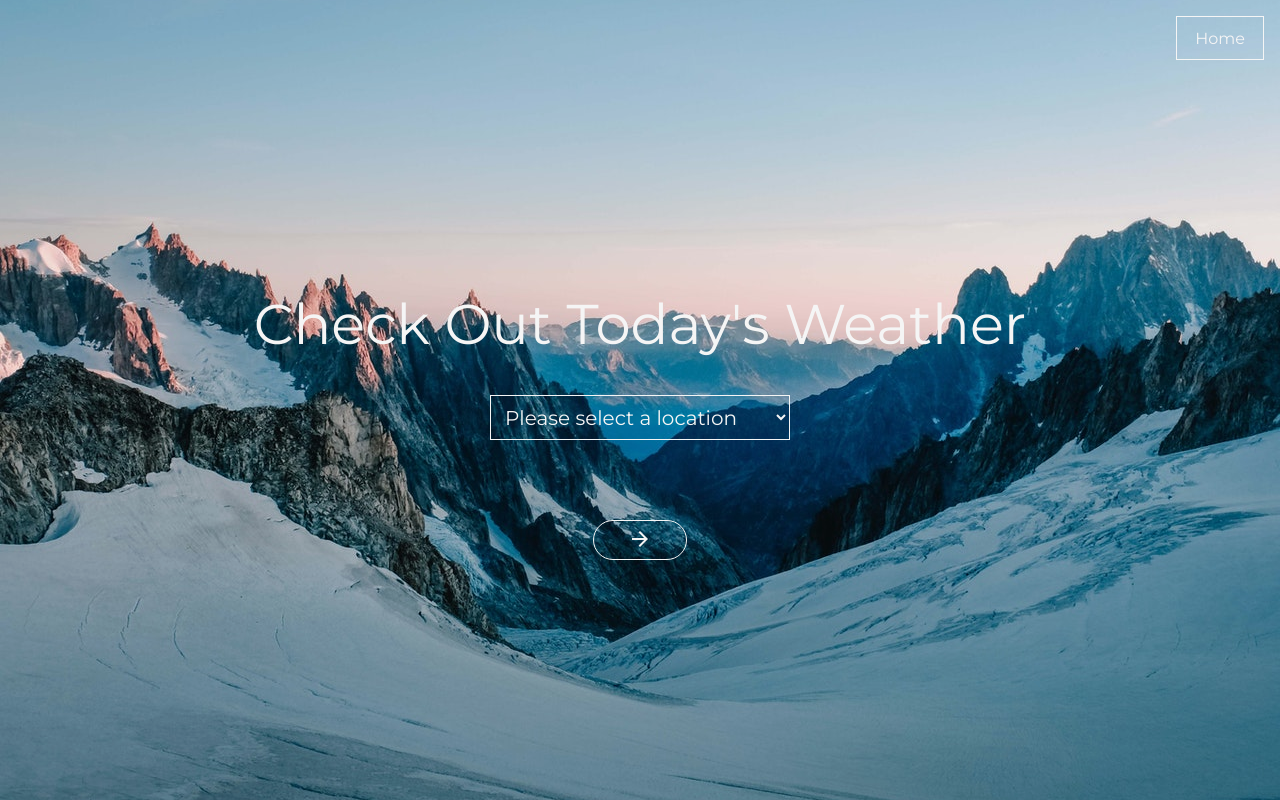
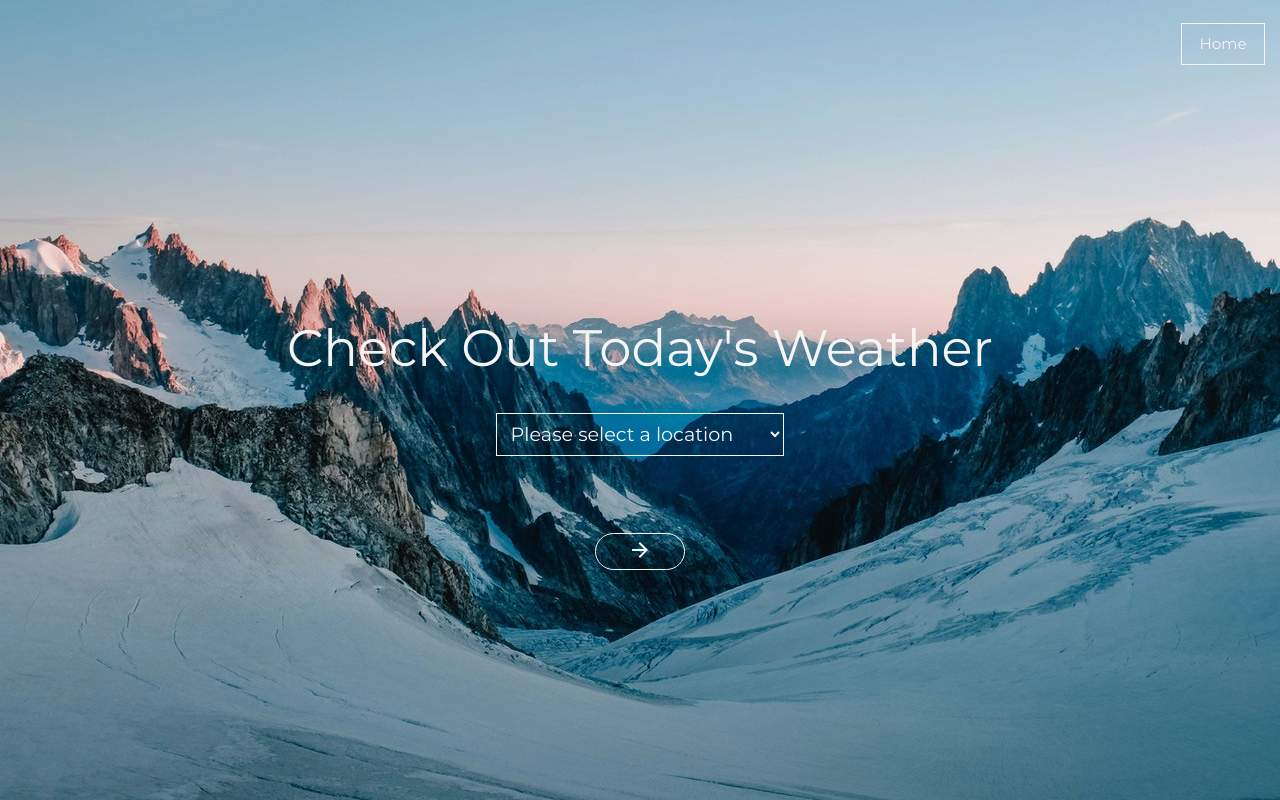
Before and after one commit to RaheemWilson/WeatherApp, a plain HTML site: page index.html in a window 1280 px wide. Drawn offline with Linux system fonts and the light colour scheme.

Commit message:
Add files via upload

```diff
--- a/style.css
+++ b/style.css
@@ -21,9 +21,9 @@ body::after, html::after{
     background: transparent;
     width: 5.5em;
     height: 2.75em;
-    margin-top: 1em;
+    margin-top: 1.5em;
     margin-right: 1em;
-    font-size: 1em;
+    font-size: calc(0.75em + 0.25vw);
     float: right;
     border: #fff solid 1px;
     color: #fff;
@@ -32,12 +32,12 @@ body::after, html::after{
 
 #display{
     text-align: center;
-    padding: 14em 0 1em;
+    padding: 16em 0 1em;
 }
 
 #display-heading{
     font-family: 'Montserrat', sans-serif;
-    font-size: 3.5em;
+    font-size: calc(1.5vw + 2em);
     font-weight: 400;
     padding: 0.5em 1em 0;
 }
@@ -46,7 +46,7 @@ body::after, html::after{
     background: transparent;
     width: 15em;
     height: 2.25em;
-    font-size: 1.25em;
+    font-size: calc(1em + 0.25vw);
     padding-left: 0.5em;
     margin-bottom: 4em;
     border: #fff solid 1px;
@@ -63,10 +63,11 @@ body::after, html::after{
 #enter-button{
     background: transparent;
     color: #fff;
-    width: 7em;
-    height: 3em;
+    width: calc(6.5em + 0.25vw);
+    height: calc(2.5em + 0.25vw);
     border-radius: 50px;
     border: #fff solid 1px;
+    text-align: center;
 }
 
 #parish:hover, #home-button:hover, #enter-button:hover{
@@ -82,7 +83,7 @@ body::after, html::after{
 
 #temp{
     font-family: 'Montserrat', sans-serif;
-    font-size: 3.5em;
+    font-size: calc(1.5vw + 2em);
     font-weight: 400;
 }
 
@@ -93,7 +94,7 @@ body::after, html::after{
 }
 
 #current-weather h1{
-    font-size: 7em;
+    font-size: calc(6.25em + 0.25vw);
     font-weight: lighter;
     margin-top: 0em;
 }
@@ -106,11 +107,11 @@ body::after, html::after{
 #current-weather img{
     width: 8em;
     height: 8em;
-    margin-top: 1em;
+    margin-top: calc(0.5em + 0.1vw);
 }
 
 #weather-description{
-    font-size: 1.75em;
+    font-size: calc(1.5em + 0.25vw);
     margin-top: -3.5em;
     padding-bottom: 1em;
 }
```
